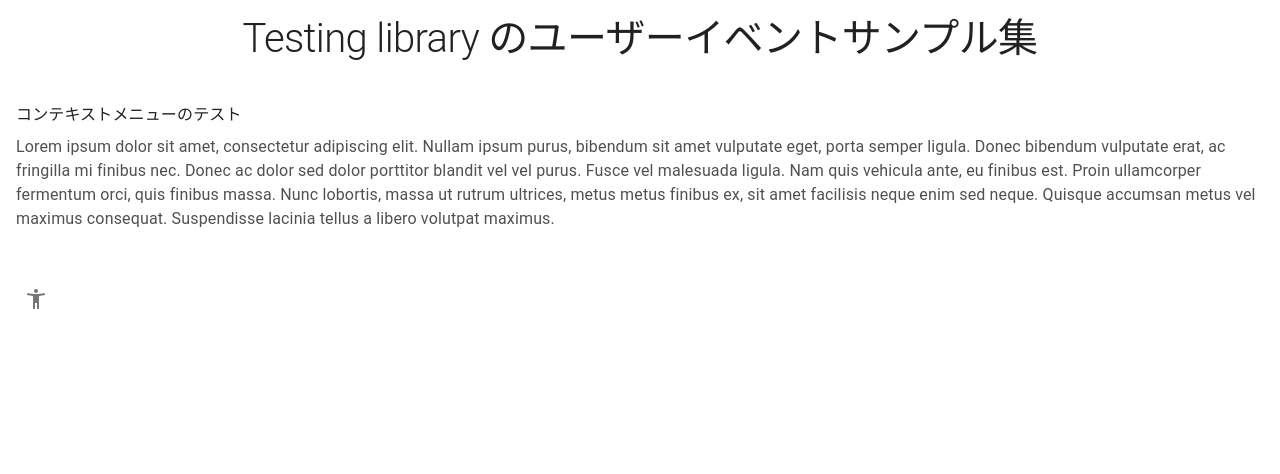
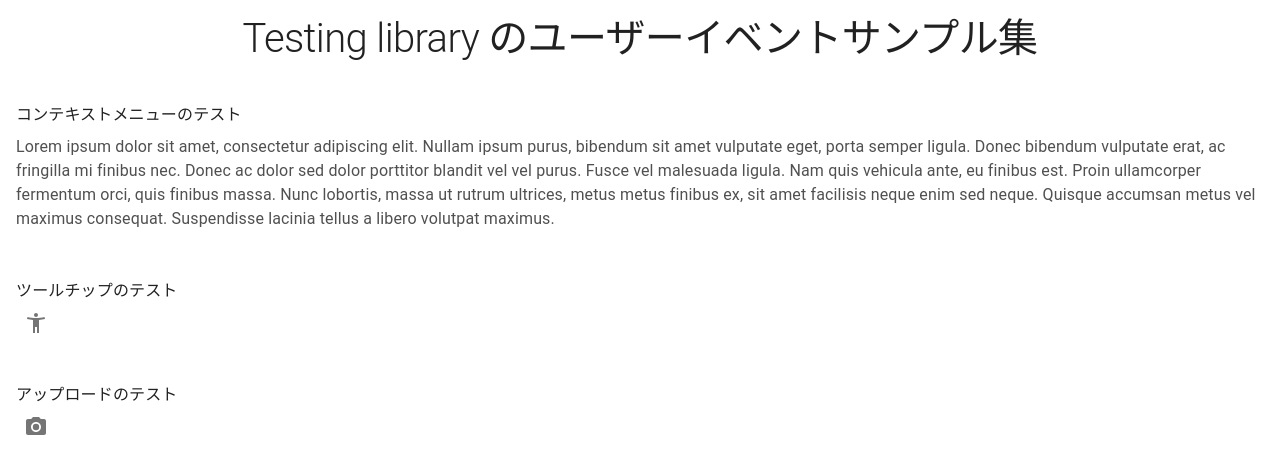
Before and after one commit to sopherre/splab.-7, a Next.js app: page / in a window 1280 px wide. Shown: the top 474 px of the page. Built offline with nearby package versions, Linux system fonts and the light colour scheme.

Commit message:
UploadContainerの実装

```diff
--- a/src/components/tooltipContainer/tooltipContainer.tsx
+++ b/src/components/tooltipContainer/tooltipContainer.tsx
@@ -1,10 +1,11 @@
-import { IconButton, Tooltip } from "@mui/material";
+import { IconButton, Tooltip, Typography } from "@mui/material";
 import { memo } from "react";
 import AccessibilityNewIcon from "@mui/icons-material/AccessibilityNew";
 
 export const TooltipContainer: React.FC = memo(() => {
   return (
     <div>
+      <Typography>ツールチップのテスト</Typography>
       <Tooltip title="ツールチップ">
         <IconButton>
           <AccessibilityNewIcon />
--- /dev/null
+++ b/src/components/uploadContainer/uploadContainer.tsx
@@ -0,0 +1,17 @@
+import { IconButton, Typography } from "@mui/material";
+import { memo } from "react";
+import PhotoCamera from "@mui/icons-material/PhotoCamera";
+
+export const UploadContainer: React.FC = memo(() => {
+  return (
+    <div>
+      <Typography>アップロードのテスト</Typography>
+      <IconButton aria-label="upload picture" component="label">
+        <input hidden accept="image/*" type="file" />
+        <PhotoCamera />
+      </IconButton>
+    </div>
+  );
+});
+
+UploadContainer.displayName = "UploadContainer";
--- a/src/pages/index.tsx
+++ b/src/pages/index.tsx
@@ -2,6 +2,7 @@ import Head from "next/head";
 import { Typography, styled } from "@mui/material";
 import { ContextMenuContainer } from "@/components/contextMenuContainer/contextMenuContainer";
 import { TooltipContainer } from "@/components/tooltipContainer/tooltipContainer";
+import { UploadContainer } from "@/components/uploadContainer/uploadContainer";
 
 export default function Home() {
   return (
@@ -19,6 +20,8 @@ export default function Home() {
         <ContextMenuContainer />
 
         <TooltipContainer />
+
+        <UploadContainer />
       </Main>
     </>
   );
```
